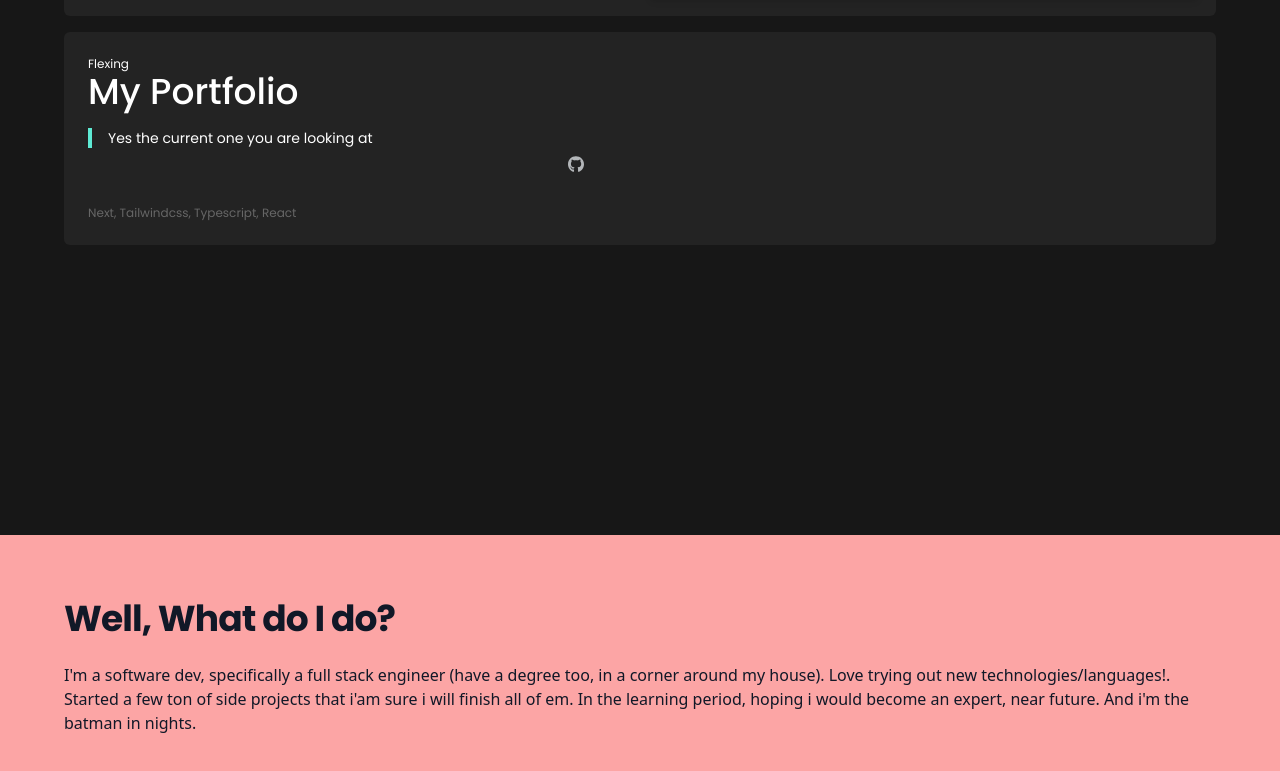
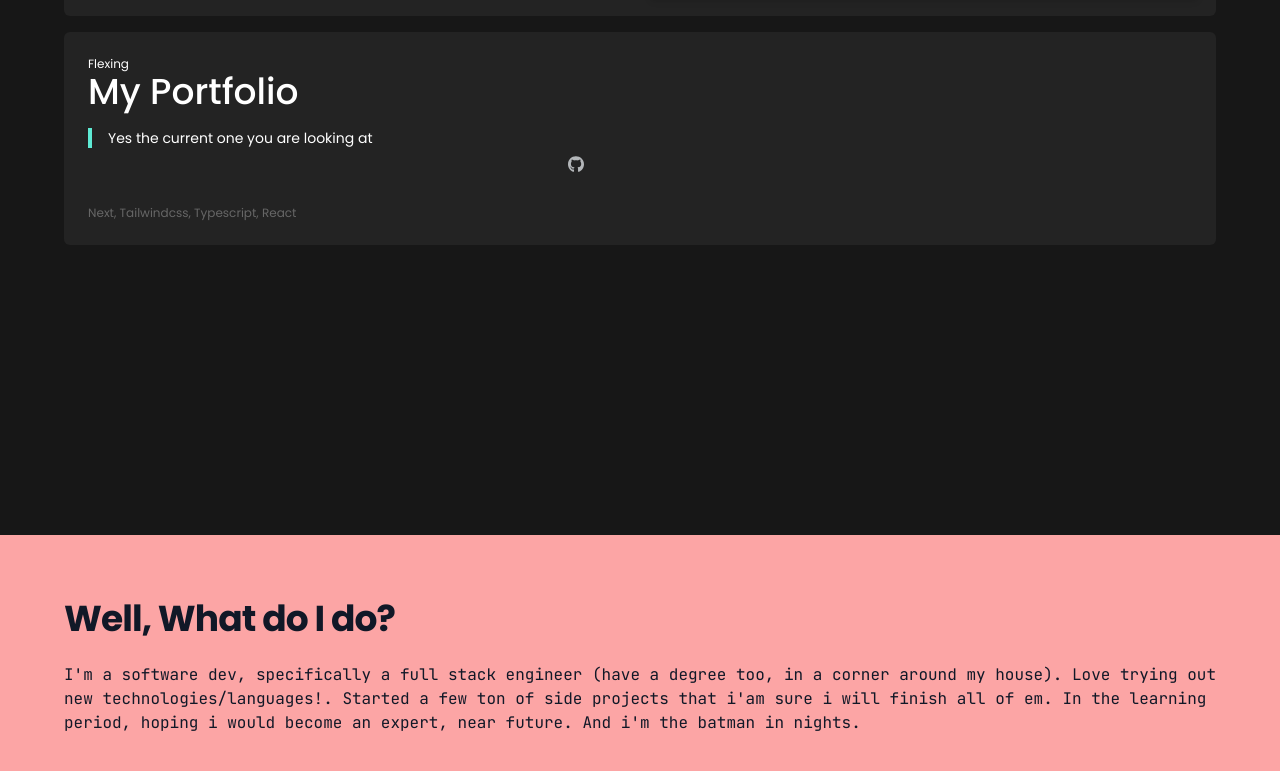
Before and after one commit to kalanjiyaVishnu/personal-website, a Next.js app: page / in a window 1280 px wide. Shown: the part 2554-3325 px from the top of the page. Built offline with nearby package versions, Linux system fonts and the light colour scheme.

Commit message:
Add Jetbrains to tailwind

```diff
--- a/tailwind.config.js
+++ b/tailwind.config.js
@@ -1,11 +1,15 @@
 /** @type {import('tailwindcss').Config} */
 module.exports = {
   content: [
-    "./pages/**/*.{js,ts,jsx,tsx}",
-    "./components/**/*.{js,ts,jsx,tsx}",
+    './pages/**/*.{js,ts,jsx,tsx}',
+    './components/**/*.{js,ts,jsx,tsx}',
   ],
   theme: {
-    extend: {},
+    extend: {
+      fontFamily: {
+        sans: ['JetBrains Mono', 'sans'],
+      },
+    },
   },
   plugins: [],
 }
```
